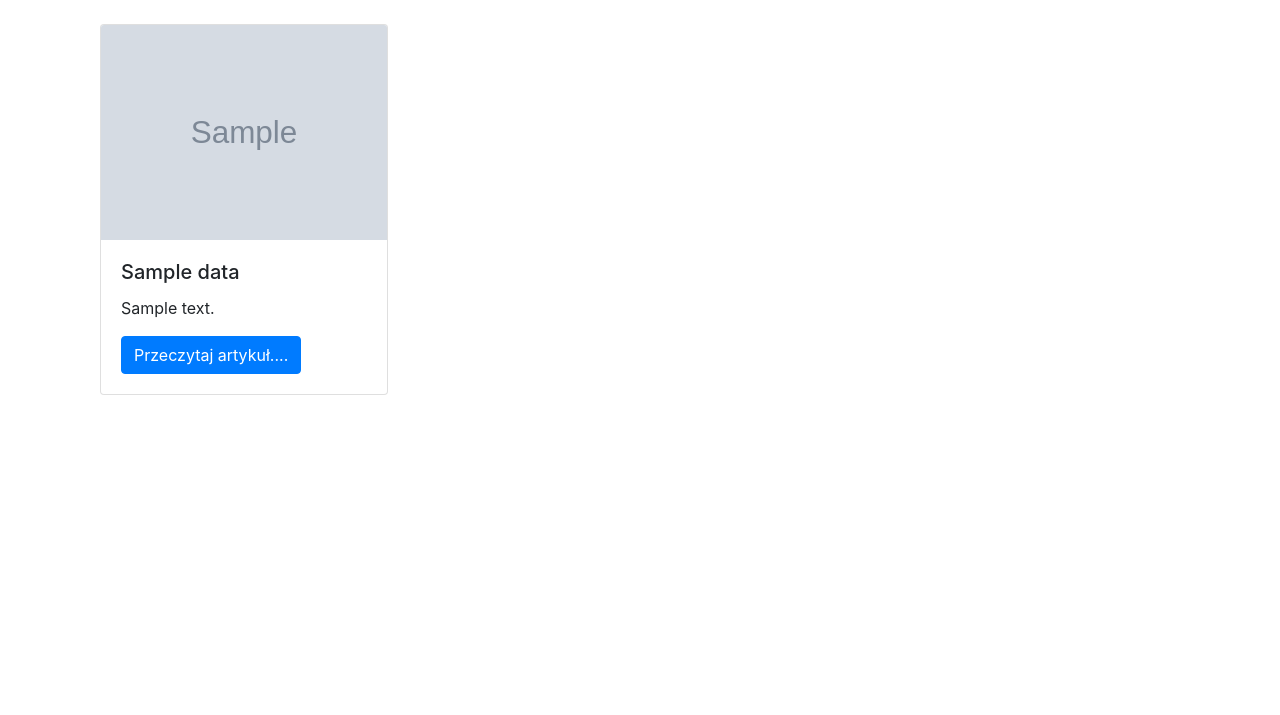
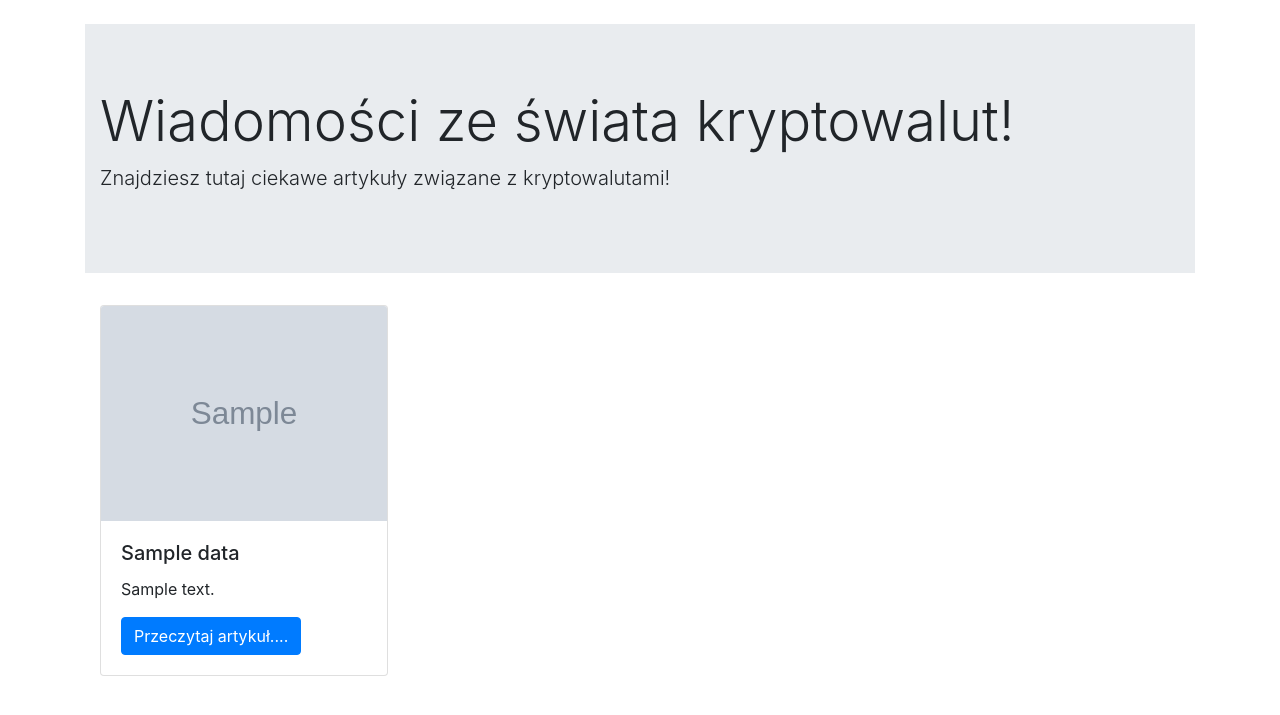
Before and after one commit to syko90/kryptoportal, a Django app: template krypto/templates/home.html in a window 1280 px wide. Shown: the part 56-771 px from the top of the page. Run offline with Django 3.2, Linux system fonts and the light colour scheme; the template is opened without the code that fills it: most values are stand-ins (such as "Sample title", 1, 10 or a date in 2020); grey boxes marked "Sample" are stand-in pictures; some libraries are stand-ins or nearby versions.

Commit message:
Dodanie Jumbotron Boostrap - napis u góry strony

```diff
--- a/krypto/templates/home.html
+++ b/krypto/templates/home.html
@@ -2,6 +2,12 @@
 
 {% block content %}
 
+<div class="jumbotron jumbotron-fluid">
+    <div class="container">
+      <h1 class="display-4">Wiadomości ze świata kryptowalut!</h1>
+      <p class="lead">Znajdziesz tutaj ciekawe artykuły związane z kryptowalutami!</p>
+    </div>
+  </div>
 
 <div class="container">
     <div class="row">
```
